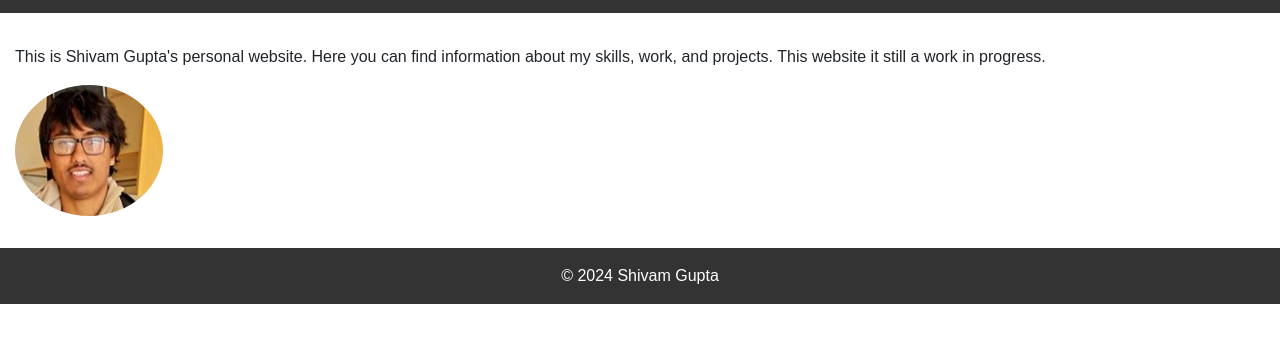
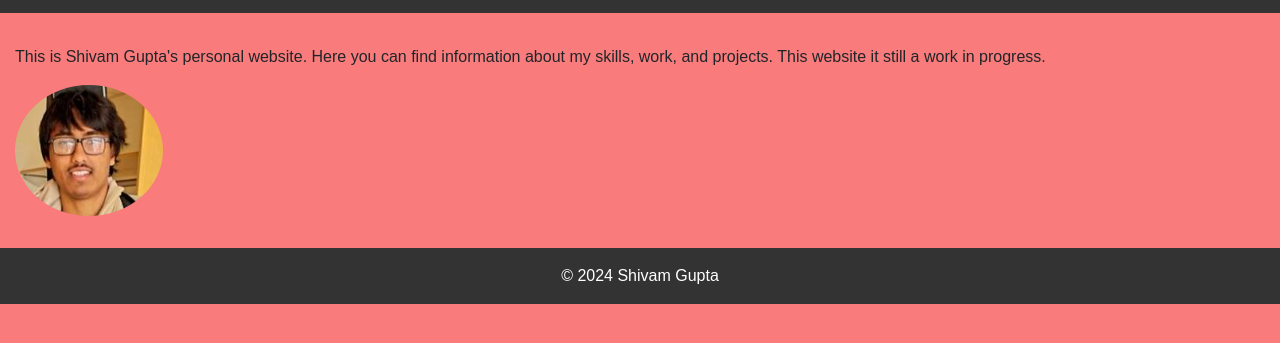
Before and after one commit to Shivam-Gupta123/Shivam-Gupta123.github.io, a plain HTML site: page index.html in a window 1280 px wide. Shown: the part 123-466 px from the top of the page. Drawn offline with nearby package versions, Linux system fonts and the light colour scheme.

Commit message:
Color Change

```diff
--- a/index.html
+++ b/index.html
@@ -41,7 +41,7 @@
   }
 </style>
 </head>
-<body>
+<body style="background-color:rgba(247, 65, 65, 0.692);">
 
 <nav class="navbar navbar-expand-lg navbar-dark bg-dark fixed-top">
   <div class="container">
```
